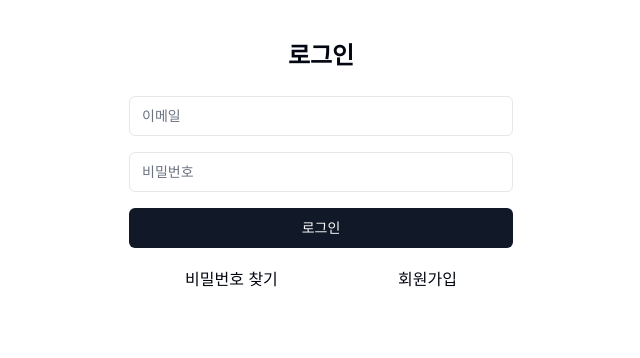
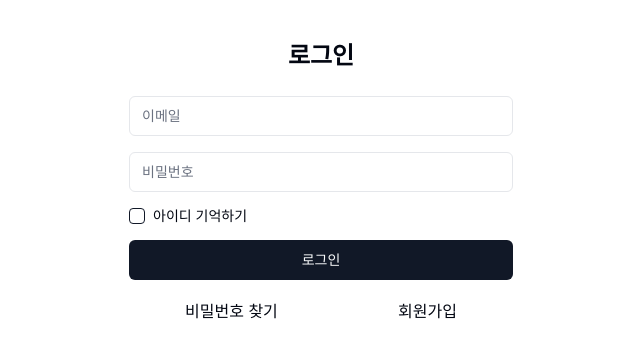
Before and after one commit to dev-rjw/geul-kkae-bi, a Next.js app: page /signin in a window 1280 px wide. Shown: the top 358 px of the page, without its empty margins (319-959 px from the left). Built offline with nearby package versions, Linux system fonts and the light colour scheme; no server answers.

Commit message:
update:[signin] 아이디 기억하기 작업완료

```diff
--- a/src/app/(sign)/_components/SigninForm.tsx
+++ b/src/app/(sign)/_components/SigninForm.tsx
@@ -1,5 +1,6 @@
 'use client';
 
+import { useEffect } from 'react';
 import { useRouter } from 'next/navigation';
 import { signin } from '@/util/auth/client-action';
 import { Input } from '@/components/ui/input';
@@ -10,13 +11,14 @@ import { zodResolver } from '@hookform/resolvers/zod';
 import { FieldValues, useForm } from 'react-hook-form';
 import { translateErrorMessage } from '@/schemas/commonSchema';
 import { signinSchema } from '@/schemas/signSchema';
+import { Checkbox } from '@/components/ui/checkbox';
 
 const SigninForm = () => {
   const router = useRouter();
 
   // 유효성 검사
   const defaultValues = {
-    email: '',
+    email: localStorage.getItem('rememberedEmail') || '', // 초기 이메일 값을 로컬 스토리지에서 불러옴
     password: '',
   };
 
@@ -25,11 +27,18 @@ const SigninForm = () => {
     resolver: zodResolver(signinSchema),
     defaultValues,
   });
-  const { getFieldState } = form;
+  const { getFieldState, setValue } = form;
 
   const onSubmit = async (values: FieldValues) => {
-    const { email, password } = values;
+    const { email, password, rememberedEmail } = values;
     const result = await signin({ email, password });
+
+    // rememberedEmail가 체크된 경우 이메일을 저장, 아니면 삭제
+    if (rememberedEmail) {
+      localStorage.setItem('rememberedEmail', email);
+    } else {
+      localStorage.removeItem('rememberedEmail');
+    }
 
     if (result instanceof Error) {
       alert(translateErrorMessage(result.message));
@@ -37,6 +46,15 @@ const SigninForm = () => {
       router.push('/');
     }
   };
+
+  // 페이지가 로드될 때 로컬 스토리지에서 아이디를 불러옴
+  useEffect(() => {
+    const savedEmail = localStorage.getItem('rememberedEmail');
+    if (savedEmail) {
+      setValue('email', savedEmail);
+      setValue('rememberedEmail', true); // 체크 상태로 설정
+    }
+  }, [setValue]);
 
   return (
     <Form {...form}>
@@ -81,6 +99,26 @@ const SigninForm = () => {
           )}
         />
 
+        <FormField
+          control={form.control}
+          name='rememberedEmail'
+          render={({ field }) => (
+            <div className='flex items-center space-x-2'>
+              <Checkbox
+                id='rememberedEmail'
+                checked={field.value}
+                onCheckedChange={field.onChange}
+              />
+              <label
+                htmlFor='rememberedEmail'
+                className='text-sm font-medium leading-none cursor-pointer peer-disabled:cursor-not-allowed peer-disabled:opacity-70'
+              >
+                아이디 기억하기
+              </label>
+            </div>
+          )}
+        />
+
         <Button>로그인</Button>
       </form>
     </Form>
--- a/src/app/(sign)/_components/SignupForm.tsx
+++ b/src/app/(sign)/_components/SignupForm.tsx
@@ -150,7 +150,7 @@ const SignupForm = () => {
                 />
               </FormControl>
               {!getFieldState('nickname').invalid && field.value ? (
-                <FormMessage className='text-primary-400'>사용할 수 있는 닉네임입니다.</FormMessage>
+                <FormMessage className='text-primary-400'>사용 가능한 닉네임입니다.</FormMessage>
               ) : (
                 <FormMessage />
               )}
--- a/src/schemas/signSchema.ts
+++ b/src/schemas/signSchema.ts
@@ -12,6 +12,7 @@ export const signinSchema = z.object({
     .refine((value) => /[a-zA-Z]/.test(value), { message: '문자를 포함해야 합니다.' }) // 문자 포함 체크
     .refine((value) => /\d/.test(value), { message: '숫자를 포함해야 합니다.' }) // 숫자 포함 체크
     .refine((value) => /^[A-Za-z0-9]+$/.test(value), { message: '비밀번호에 특수 문자를 포함할 수 없습니다.' }), // 특수 문자 체크
+  rememberedEmail: z.boolean().optional(), // 선택
 });
 
 // 회원가입
```
